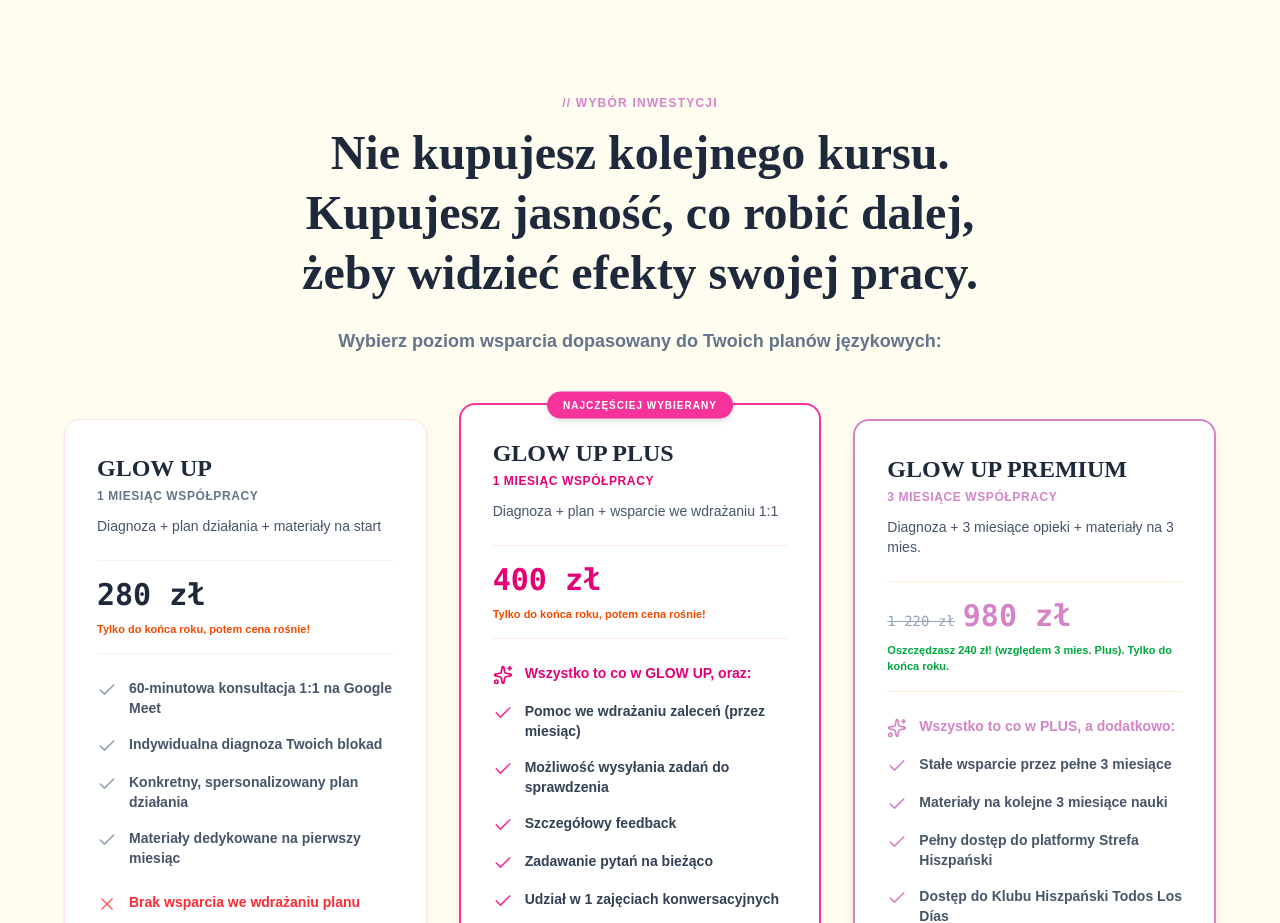
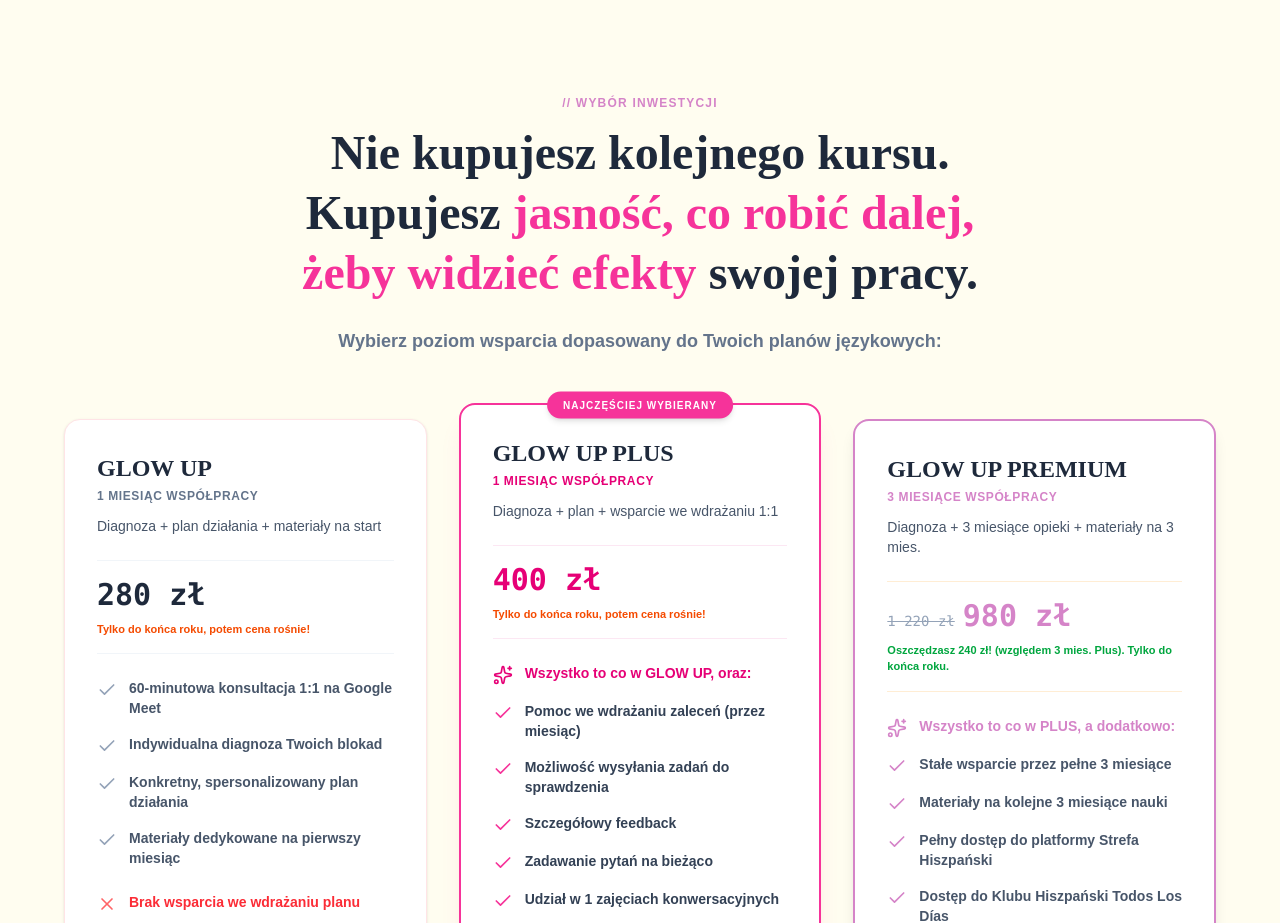
Before and after one commit to apiatek1996-del/glow-up, a Next.js app: page / in a window 1280 px wide. Shown: the part 8120-9043 px from the top of the page. Built offline with nearby package versions, Linux system fonts and the light colour scheme.

Commit message:
style: wyroznienie na rozowo 'jasnosc, co robic dalej, zeby widziec efekty' w cenniku

```diff
--- a/components/sections/Pricing.tsx
+++ b/components/sections/Pricing.tsx
@@ -9,7 +9,7 @@
         <div className="text-center mb-16 max-w-3xl mx-auto">
           <span className="text-xs font-bold uppercase tracking-widest text-primary block mb-3">// WYBÓR INWESTYCJI</span>
           <h2 className="font-heading font-extrabold text-3xl md:text-5xl text-slate-900 mb-6 leading-tight">
-            Nie kupujesz kolejnego kursu. Kupujesz jasność, co robić dalej, żeby widzieć efekty swojej pracy.
+            Nie kupujesz kolejnego kursu. Kupujesz <span className="text-pink-500">jasność, co robić dalej, żeby widzieć efekty</span> swojej pracy.
           </h2>
           <p className="text-slate-500 font-semibold text-base md:text-lg">
             Wybierz poziom wsparcia dopasowany do Twoich planów językowych:
```
